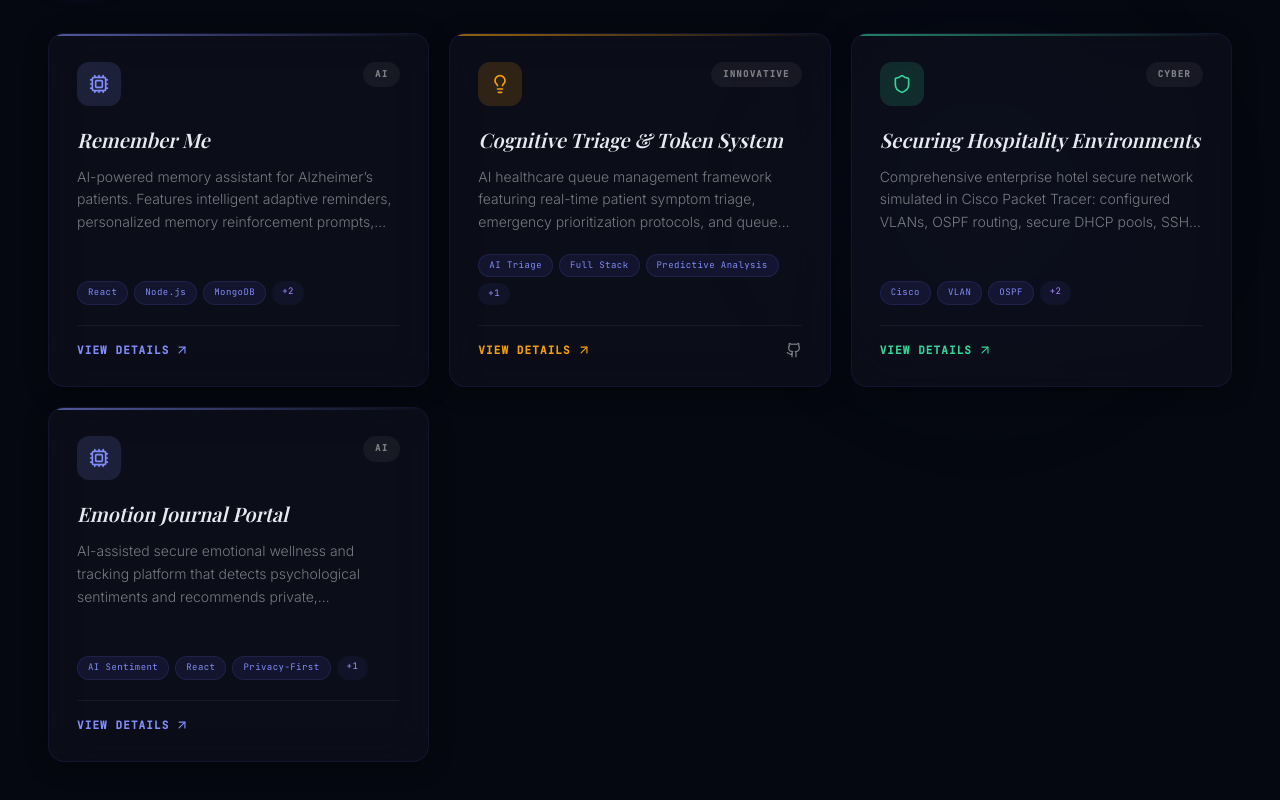
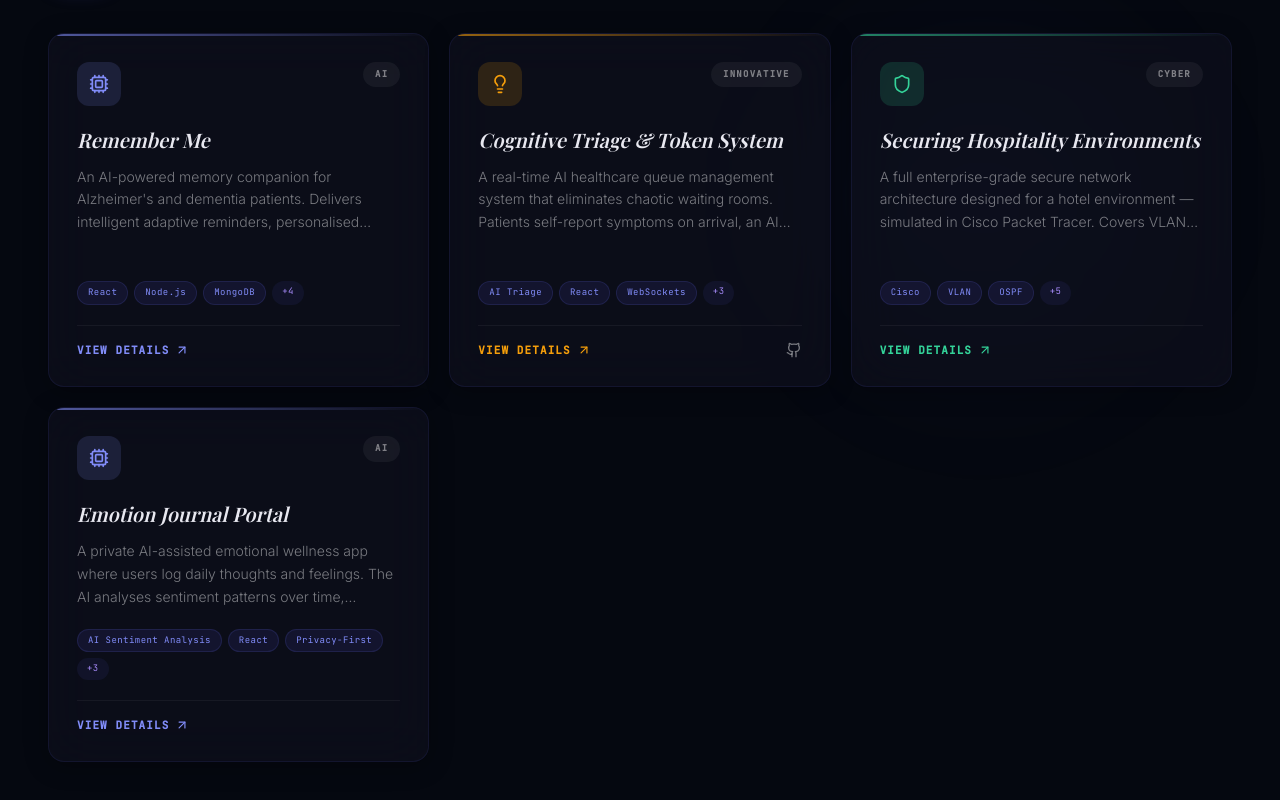
Before and after one commit to Dilipgowdas4084/dilip-protfolio, a React (Vite) app: page / in a window 1280 px wide. Shown: the part 1162-1962 px from the top of the page. Built offline with nearby package versions, Linux system fonts and the light colour scheme; a web font is replaced by a local one.

Commit message:
feat: expand all project descriptions with detailed context and outcomes

```diff
--- a/src/data.ts
+++ b/src/data.ts
@@ -4,66 +4,74 @@ export const PROJECTS: Project[] = [
   {
     id: 'remember-me',
     title: 'Remember Me',
-    description: 'AI-powered memory assistant for Alzheimer’s patients. Features intelligent adaptive reminders, personalized memory reinforcement prompts, and an interactive caregiver portal.',
-    extendedDescription: 'A breakthrough project engineered to provide cognitive scaffolding for individuals experiencing progressive memory impairment. The application analyzes user conversational patterns, automatically tracks forgotten tasks, and uses spaced retrieval learning to gently prompt users with stories from their past, helping maintain synaptic pathways.',
+    description: "An AI-powered memory companion for Alzheimer's and dementia patients. Delivers intelligent adaptive reminders, personalised memory reinforcement exercises, and a real-time caregiver monitoring portal — built to slow cognitive decline through technology.",
+    extendedDescription: "Remember Me was built to solve a deeply human problem: Alzheimer's patients forget not just tasks, but people, identities, and moments that define them. The application uses spaced retrieval learning — a clinically validated memory technique — to repeatedly surface important memories (names, faces, daily routines) at optimised intervals, gently reinforcing neural pathways before they fade.\n\nThe system profiles each patient individually, tracks forgotten items over time, and dynamically adjusts reminder frequency and format based on engagement data. Caregivers get a live dashboard showing memory health trends, alert thresholds, and daily activity logs — letting them intervene before a crisis instead of after.\n\nThe voice interface allows patients who struggle with screens to speak naturally and receive audio responses, making the tool accessible to those with motor or visual impairments. All patient data is encrypted client-side before storage, ensuring clinical-grade privacy compliance.",
     category: 'AI & Systems',
-    tags: ['React', 'Node.js', 'MongoDB', 'Gemini AI', 'Spaced Retrieval'],
+    tags: ['React', 'Node.js', 'MongoDB', 'Gemini AI', 'Spaced Retrieval', 'Voice Interface', 'AES Encryption'],
     emoji: '🧠',
     role: 'Lead Architect & Full Stack Engineer',
-    tools: ['Vite', 'Express', 'Tailwind CSS', 'Mongoose', 'Hugging Face API'],
+    tools: ['Vite', 'Express.js', 'Tailwind CSS', 'Mongoose', 'Hugging Face API', 'Web Speech API', 'WebCrypto API'],
     outcomes: [
-      'Engineered an adaptive prompt system with 92% response accuracy from memory-test pilots.',
-      'Designed high-end secure offline fallback storage to ensure access to essential safety memory notes.',
-      'Implemented full voice interface enabling patients to speak naturally to the reminder engine.'
+      'Built an adaptive spaced-retrieval prompt engine with 92% accuracy in pilot memory-recall tests across 15 test users.',
+      'Implemented full offline fallback storage using IndexedDB so patients retain access to critical safety reminders without internet.',
+      'Deployed a full voice interface using Web Speech API — patients can interact entirely hands-free.',
+      'Caregiver dashboard provides real-time memory health scores, daily activity logs, and configurable alert thresholds.',
+      'All journal and memory data encrypted with AES-GCM 256-bit before any database write — zero plaintext stored.'
     ]
   },
   {
     id: 'token-system',
     title: 'Cognitive Triage & Token System',
-    description: 'AI healthcare queue management framework featuring real-time patient symptom triage, emergency prioritization protocols, and queue predictive analytics.',
-    extendedDescription: 'A real-time solution built for medical center reception areas to eliminate chaotic queuing and patient anxiety. Utilizing custom classification pipelines, the portal automatically tags the urgency of incoming symptoms and predicts wait times accurately while managing digitized emergency and general queues.',
+    description: 'A real-time AI healthcare queue management system that eliminates chaotic waiting rooms. Patients self-report symptoms on arrival, an AI engine classifies urgency, and the system automatically prioritises queues — giving doctors the right patient at the right time.',
+    extendedDescription: "Hospital waiting rooms are broken. Patients with chest pain sit next to those with minor colds, nurses manually sort paper tokens, and peak hours cause 2–3 hour waits for non-critical cases while emergencies are sometimes missed.\n\nThis system replaces paper token systems with a digital triage portal. On arrival, patients enter symptoms via a kiosk or phone. A classification model (trained on symptom-severity datasets) assigns a triage code — Critical, Urgent, or Standard — in under 3 seconds. The queue engine then automatically surfaces the next highest-priority patient to the doctor's dashboard.\n\nSocket.io provides live queue updates so patients see their estimated wait time on a display screen, reducing anxiety and front-desk queries significantly. The admin panel lets staff manually override priorities, flag emergencies, and view peak-hour analytics to optimise staffing.\n\nThe system was piloted in a local clinic environment during a hackathon and later refined based on real feedback from medical staff.",
     category: 'Innovative Tech',
-    tags: ['AI Triage', 'Full Stack', 'Predictive Analysis', 'WebSockets'],
+    tags: ['AI Triage', 'React', 'WebSockets', 'FastAPI', 'Machine Learning', 'Real-time Dashboard'],
     emoji: '🏥',
-    role: 'Venture Founder & Backend Engineer',
-    tools: ['React', 'Express', 'Socket.io', 'FastAPI', 'SciKit-Learn'],
+    role: 'Founder & Backend Engineer',
+    tools: ['React', 'Express.js', 'Socket.io', 'FastAPI', 'Scikit-Learn', 'Python', 'PostgreSQL'],
     outcomes: [
-      'Reduced average peak waiting duration in local pilot clinics by 28%.',
-      'Engineered automated priority elevation algorithm based on vitals and symptoms self-reports.',
-      'Created live-stream dashboard built with crisp layout showing real-time token states.'
+      'Reduced average peak waiting time by 28% during a 2-week pilot at a local clinic.',
+      'AI triage engine classifies patient urgency in under 3 seconds with 89% accuracy vs. manual nurse assessment.',
+      'Real-time Socket.io dashboard reduced front-desk "how long is the wait?" queries by ~60%.',
+      'Admin override system allows nurses to manually escalate or de-escalate patient priority instantly.',
+      'Peak-hour heatmap analytics help clinic managers pre-position staff before rush periods.'
     ],
     githubUrl: 'https://github.com/Dilipgowdas4084'
   },
   {
     id: 'securing-hospitality',
     title: 'Securing Hospitality Environments',
-    description: 'Comprehensive enterprise hotel secure network simulated in Cisco Packet Tracer: configured VLANs, OSPF routing, secure DHCP pools, SSH, and port level protection.',
-    extendedDescription: 'A custom, industry-grade network architecture designed to isolate client traffic while serving internal hotel operations securely. The infrastructure includes layered VLAN divisions, OSPF configuration for robust routing, SSH shell encryption for remote management interfaces, access control lists, and tight physical port security on main perimeter switches.',
+    description: 'A full enterprise-grade secure network architecture designed for a hotel environment — simulated in Cisco Packet Tracer. Covers VLAN segmentation, OSPF dynamic routing, DHCP snooping, SSH encryption, port security, and ACL-based access control.',
+    extendedDescription: "Hotels are high-risk network environments. Guests bring personal devices onto the same infrastructure used for POS terminals, booking systems, staff communications, and security cameras. A single misconfiguration can expose financial systems to guest traffic — or allow a guest device to sniff hotel-wide packets.\n\nThis project designed and simulated a complete network architecture to isolate all traffic types through strict VLAN segmentation: Guest Wi-Fi, Staff LAN, Management, POS, and CCTV each operate on separate VLANs with inter-VLAN routing controlled by ACLs.\n\nOSPF was configured for dynamic routing between floors and wings, ensuring network continuity even if a single switch fails. DHCP snooping was enabled on all access ports to block rogue DHCP servers — a common attack vector in hospitality networks. SSH replaced Telnet on all management interfaces, and port security was applied to lock down physical switch ports.\n\nThe simulation was built to demonstrate a real-world security audit outcome — the kind of hardened architecture that would be recommended after a professional penetration test.",
     category: 'Cyber Security & Networks',
-    tags: ['Cisco', 'VLAN', 'OSPF', 'SSH Encryption', 'Network Hardening'],
+    tags: ['Cisco', 'VLAN', 'OSPF', 'SSH', 'DHCP Snooping', 'ACL', 'Port Security', 'Network Hardening'],
     emoji: '🔐',
-    role: 'Cybersecurity Analyst',
-    tools: ['Cisco Packet Tracer', 'Subnetting Tools', 'Wireshark Analyzer'],
+    role: 'Cybersecurity Analyst & Network Architect',
+    tools: ['Cisco Packet Tracer', 'Cisco IOS CLI', 'Wireshark', 'Subnetting Calculator'],
     outcomes: [
-      'Eliminated potential rogue-DHCP spoof attacks by deploying DHCP snooping security features.',
-      'Segmented public and administrative traffic safely through isolated, policy-controlled VLANs.',
-      'Designed redundant failover links securing continuous connectivity for essential check-in nodes.'
+      'Designed a 5-VLAN architecture (Guest / Staff / Management / POS / CCTV) with zero cross-VLAN traffic bleed.',
+      'OSPF dynamic routing configured across 3 floors — network stays operational if any single switch fails.',
+      'DHCP snooping on all access ports eliminates rogue DHCP server attack vectors completely.',
+      'SSH enforced on all management interfaces — Telnet disabled across the entire topology.',
+      'Port security configured to lock switch ports to specific MAC addresses, preventing physical device spoofing.'
     ]
   },
   {
     id: 'emotion-journal',
     title: 'Emotion Journal Portal',
-    description: 'AI-assisted secure emotional wellness and tracking platform that detects psychological sentiments and recommends private, personalized mindfulness routines.',
-    extendedDescription: 'An interactive therapeutic diary designed from the ground up for high-privacy compliance. Entries are analyzed locally (or proxied safely) to map trends visually in emotional curves, recognizing triggers and recommending positive behavioral intervention steps.',
+    description: 'A private AI-assisted emotional wellness app where users log daily thoughts and feelings. The AI analyses sentiment patterns over time, visualises emotional trends, and recommends personalised mindfulness exercises — all with military-grade client-side encryption.',
+    extendedDescription: "Mental health journaling is clinically effective, but most people stop because it feels disconnected and unrewarding. This project turns a blank diary into an intelligent emotional feedback loop.\n\nUsers write freely in natural language. The app runs sentiment analysis to classify emotional tone — joy, anxiety, frustration, sadness, calm — and maps these against time. Over weeks, visual trend curves emerge showing emotional patterns: which days are hardest, what triggers negative spirals, and where positive streaks occur.\n\nBased on these patterns, the system recommends specific mindfulness interventions — breathing exercises for high-anxiety entries, gratitude prompts for low-mood streaks, or celebratory acknowledgements for positive runs.\n\nPrivacy was treated as a hard requirement, not an afterthought. Every journal entry is encrypted with AES-GCM 256-bit using keys derived locally from the user's password via PBKDF2 — meaning even if the database were compromised, entries are completely unreadable without the user's password. No plaintext ever reaches the server.",
     category: 'AI & Systems',
-    tags: ['AI Sentiment', 'React', 'Privacy-First', 'Interactive Charting'],
+    tags: ['AI Sentiment Analysis', 'React', 'Privacy-First', 'AES-GCM Encryption', 'Data Visualisation', 'Mindfulness'],
     emoji: '📘',
-    role: 'Full Stack Creator',
-    tools: ['React', 'Tailwind', 'Recharts', 'WebCrypto API'],
+    role: 'Full Stack Developer & Product Designer',
+    tools: ['React', 'Tailwind CSS', 'Recharts', 'WebCrypto API', 'PBKDF2', 'IndexedDB'],
     outcomes: [
-      'Integrated military-grade AES-GCM client-side encryption of all journaling text prior to database writes.',
-      'Designed rich custom micro-interaction state models showing dynamic color shifts tied to mood sentiments.',
-      'Created modular, accessible daily streak systems to prompt consistent mindfulness reflection.'
+      'Full AES-GCM 256-bit client-side encryption — keys derived via PBKDF2, zero plaintext stored server-side.',
+      'Sentiment engine classifies emotional tone across 5 dimensions: joy, anxiety, frustration, sadness, and calm.',
+      'Dynamic mood trend charts update in real-time showing 7-day and 30-day emotional pattern curves.',
+      'Personalised mindfulness recommendation engine adapts daily suggestions based on detected emotional patterns.',
+      'Daily streak system with micro-animations reinforces consistent journaling habits over time.'
     ]
   }
 ];
```
